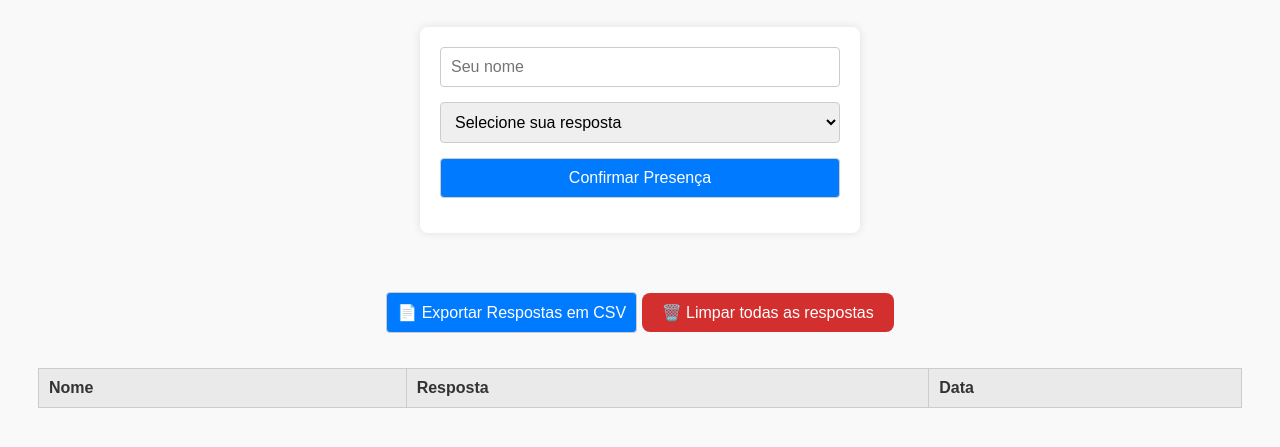
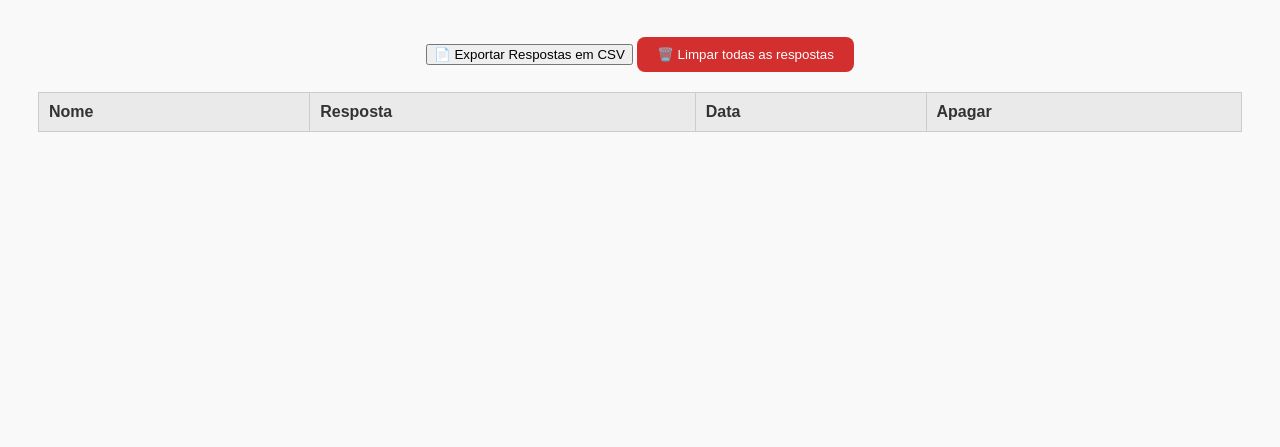
Before and after one commit to MeKathyZz/convite-backend, a website: page admin.html in a window 1280 px wide. Shown: the part 99-546 px from the top of the page. Drawn offline with Linux system fonts and the light colour scheme; no server answers.

Commit message:
Atualiza admin.html com suporte ao ID

```diff
--- a/admin.html
+++ b/admin.html
@@ -13,32 +13,6 @@
     h1 {
       text-align: center;
       margin-bottom: 30px;
-    }
-    form {
-      display: flex;
-      flex-direction: column;
-      max-width: 400px;
-      margin: 0 auto 40px auto;
-      background-color: #fff;
-      padding: 20px;
-      border-radius: 8px;
-      box-shadow: 0 0 10px rgba(0,0,0,0.1);
-    }
-    input, select, button {
-      margin-bottom: 15px;
-      padding: 10px;
-      font-size: 16px;
-      border: 1px solid #ccc;
-      border-radius: 4px;
-    }
-    button {
-      background-color: #007bff;
-      color: white;
-      cursor: pointer;
-      transition: background-color 0.3s;
-    }
-    button:hover {
-      background-color: #0056b3;
     }
     table {
       width: 100%;
@@ -64,29 +38,24 @@
       border: none;
       border-radius: 8px;
       cursor: pointer;
-      margin-top: 20px;
+      margin-top: 10px;
     }
     #btnLimpar:hover {
       background-color: #b71c1c;
+    }
+    #contagem {
+      font-weight: bold;
+      margin-top: 20px;
     }
   </style>
 </head>
 <body>
   <h1>Painel de Confirmação de Presença</h1>
 
-  <form onsubmit="enviarResposta(event)">
-    <input type="text" id="nome" placeholder="Seu nome" required>
-    <select id="resposta" required>
-      <option value="">Selecione sua resposta</option>
-      <option value="Sim">Sim</option>
-      <option value="Não">Não</option>
-    </select>
-    <button type="submit">Confirmar Presença</button>
-  </form>
-
   <div class="center">
     <button onclick="exportarCSV()">📄 Exportar Respostas em CSV</button>
     <button id="btnLimpar">🗑️ Limpar todas as respostas</button>
+    <div id="contagem"></div>
   </div>
 
   <table id="tabelaRespostas">
@@ -95,6 +64,7 @@
         <th>Nome</th>
         <th>Resposta</th>
         <th>Data</th>
+        <th>Apagar</th>
       </tr>
     </thead>
     <tbody></tbody>
@@ -106,40 +76,33 @@
       .then(res => res.json())
       .then(dados => {
         const tbody = document.querySelector("#tabelaRespostas tbody");
-        dados.forEach(({ nome, resposta, data }) => {
+        let totalSim = 0;
+
+        dados.forEach(item => {
+          const nome = item.Nome || "—";
+          const resposta = item.Resposta || "—";
+          const data = item.Data || new Date().toISOString();
+
           const linha = document.createElement("tr");
-          linha.innerHTML = `<td>${nome}</td><td>${resposta}</td><td>${new Date(data).toLocaleString()}</td>`;
+          linha.innerHTML = `
+            <td>${nome}</td>
+            <td>${resposta}</td>
+            <td>${new Date(data).toLocaleString()}</td>
+            <td>—</td> <!-- Sem _id, não dá pra apagar individualmente -->
+          `;
           tbody.appendChild(linha);
+
+          if (resposta && resposta.toLowerCase() === "sim") totalSim++;
         });
+
+        document.getElementById("contagem").textContent = `Total de confirmados: ${totalSim}`;
       });
-
-    // Envia nova resposta
-    function enviarResposta(event) {
-      event.preventDefault();
-      const nome = document.querySelector("#nome").value.trim();
-      const resposta = document.querySelector("#resposta").value;
-      const data = new Date().toISOString();
-
-      fetch("https://convite-backend-61sh.onrender.com/api/resposta", {
-        method: "POST",
-        headers: { "Content-Type": "application/json" },
-        body: JSON.stringify({ nome, resposta, data })
-      })
-      .then(res => {
-        if (res.ok) {
-          alert("Resposta enviada com sucesso!");
-          location.reload();
-        } else {
-          alert("Erro ao enviar resposta.");
-        }
-      });
-    }
 
     // Exporta CSV da tabela
     function exportarCSV() {
       const linhas = [["Nome", "Resposta", "Data"]];
       document.querySelectorAll("#tabelaRespostas tbody tr").forEach(tr => {
-        const dados = Array.from(tr.children).map(td => td.textContent);
+        const dados = Array.from(tr.children).slice(0, 3).map(td => td.textContent);
         linhas.push(dados);
       });
 
@@ -151,7 +114,7 @@
       link.click();
     }
 
-    // Botão para limpar todas as respostas
+    // Apaga todas as respostas
     document.getElementById("btnLimpar").addEventListener("click", () => {
       if (confirm("Tem certeza que deseja apagar TODAS as respostas?")) {
         fetch("https://convite-backend-61sh.onrender.com/api/resposta", {
```
